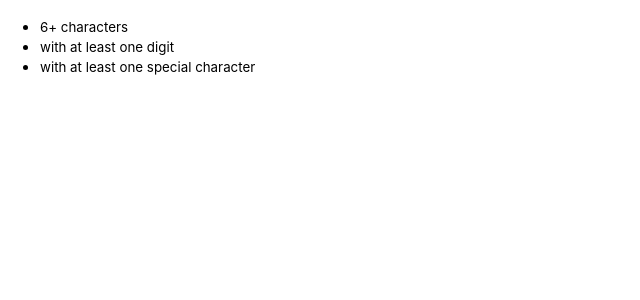
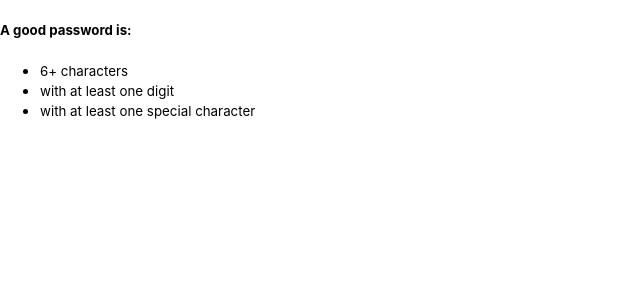
Before and after one commit to caren1/react-password-strength-meter, a React (Create React App) app: page / in a window 1280 px wide. Shown: the top 300 px of the page, without its empty margins (0-640 px from the left). Built offline with nearby package versions, Linux system fonts and the light colour scheme.

Commit message:
passing password as props, added method to validate the password

```diff
--- a/src/components/PasswordInput.js
+++ b/src/components/PasswordInput.js
@@ -13,6 +13,7 @@ class PasswordInput extends React.Component {
     render() {
 
         let { goodPasswordPrinciples } = this.props;
+        let { password } = this.state;
 
         return (
             <Container>
@@ -21,7 +22,7 @@ class PasswordInput extends React.Component {
                         <PasswordField />
                     </Col>
                     <Col md={4}>
-                        <StrengthMeter principles={goodPasswordPrinciples} />
+                        <StrengthMeter principles={goodPasswordPrinciples} password={password}/>
                     </Col>
                 </Row>
             </Container>
--- a/src/components/StrengthMeter.js
+++ b/src/components/StrengthMeter.js
@@ -2,12 +2,19 @@ import React from 'react'
 import { Card } from 'react-bootstrap/';
 
 class StrengthMeter extends React.Component {
+
+    principleSatisfied(principle) {
+        let { password } = this.props
+        return principle.predicate(password)
+    }
+
+
     render() {
-
         let { principles } = this.props;
 
         return (
             <Card>
+                <h5>A good password is:</h5>
                 <ul>
                     {principles.map(principle =>
                         <li>
```
